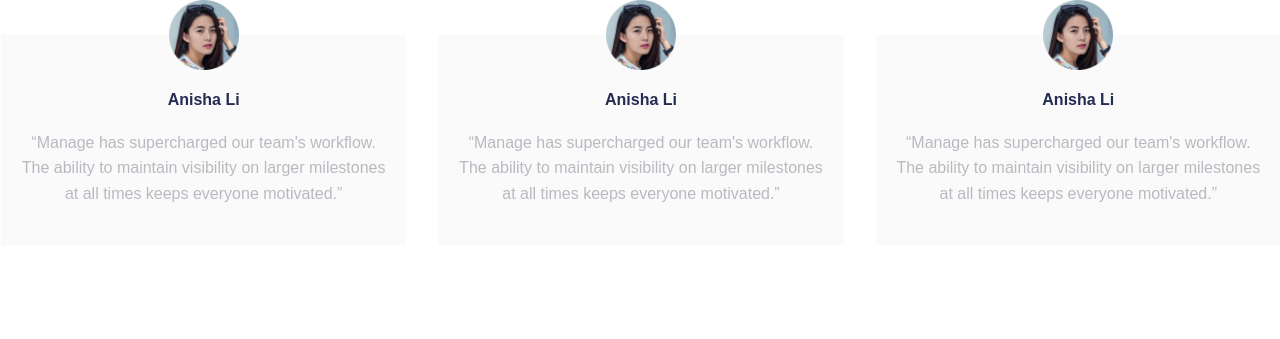
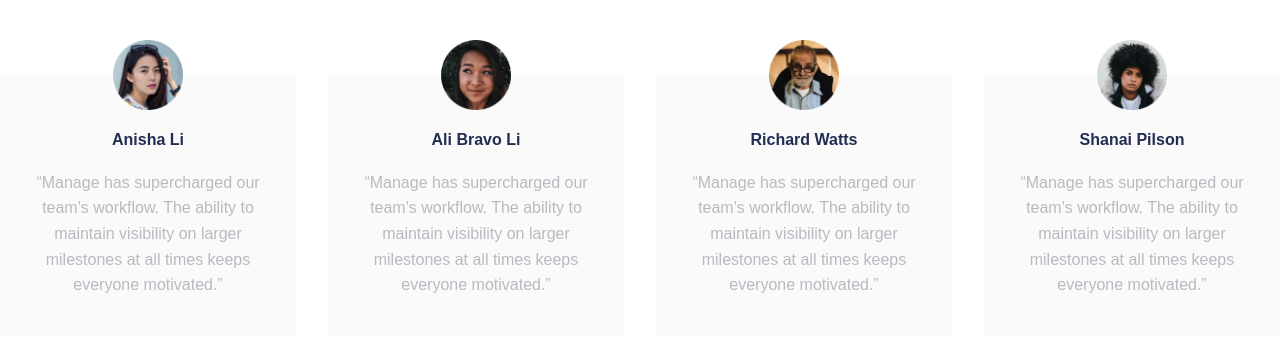
Before and after one commit to lucasgustavodiaz/examenFrontI, a plain HTML site: page test.html in a window 1280 px wide. Drawn offline with Linux system fonts and the light colour scheme.

Commit message:
varsion 1.0.4 agrego carrusel

```diff
--- a/css/style.css
+++ b/css/style.css
@@ -154,7 +154,7 @@
     width: 100%;
     display: flex;
     justify-content: center;
-
+    align-items: center;
 }
 
 /* INTRO */
@@ -220,6 +220,7 @@
 
 .testimony {
     text-align: center;
+    flex-direction: column;
 }
 
 .cards {
@@ -229,12 +230,33 @@
     gap: 2rem;
 }
 
-.card {
-    max-width: 445px;
+.owl-carousel.owl-theme {
+    margin-top: 2.5rem;
+    margin-bottom: 2.8rem;
+}
+
+.owl-carousel .owl-item img {
+    width: 70px;
+}
+
+.owl-theme .owl-dots .owl-dot.active span, .owl-theme .owl-dots .owl-dot:hover span {
+    background: var(--main-orange);
+}
+
+.owl-theme .owl-dots .owl-dot span {
+    border: 1.5px solid var(--main-orange);
+    background: none;
+}
+
+.card-head {
+    height: 35px;
+    position: relative;
+}
+
+.card-body {
     text-align: center;
+    padding: 3.5rem 1.3rem 2.4rem 1.3rem;
     background: var(--nuetro-gris-ligth);
-    position: relative;
-    padding: 3.5rem 1.3rem 2.4rem 1.3rem;
 }
 
 .card h5 {
@@ -249,7 +271,7 @@
     width: 70px;
     height: 70px;
     left: 50%;
-    top: -35px;
+    top: 0;
     transform: translateX(-50%);
 }
 
--- a/js/main.js
+++ b/js/main.js
@@ -1,3 +1,5 @@
+/* Carrusel */
+
 $('.owl-carousel').owlCarousel({
     loop:true,
     margin:32,
@@ -5,11 +7,26 @@
     responsive:{
         0:{
             items:1,
-            nav:false
         },
-        600:{
+        500:{
+            items:2,
+        },
+        800:{
             items:3,
-            nav:false
+        },
+        1110:{
+            items:4,
         },
     }
 })
+
+/* Menu hamburgesa */
+
+const toggle = document.querySelector('.toggle')
+        console.log(toggle)
+        const navUL = document.querySelector('nav.navegacion ul')
+        console.log(navUL)
+        toggle.addEventListener('click', () => {
+            navUL.classList.toggle('open')
+            toggle.classList.toggle('open')
+        })
--- a/test.html
+++ b/test.html
@@ -10,18 +10,19 @@
     <link rel="stylesheet" href="./css/owl.theme.default.min.css">
     <title>Document</title>
     <style>
+        .owl-carousel .owl-item img {
+            width: 70px;
+        }
+
         .card-head {
             height: 35px;
             background: #fff;
             position: relative;
         }
 
-        .owl-carousel .owl-item img {
-            width: 70px;
-        }
-
         .card {
             padding: 0;
+            /* sacar relative */
         }
 
         .card-body {
@@ -42,25 +43,29 @@
 
         <div class="card">
             <div class="card-head"><img src="./img/avatar-anisha.png" alt=""></div>
-
             <div class="card-body">
                 <h5>Anisha Li</h5>
                 <p>“Manage has supercharged our team's workflow. The ability to maintain visibility on larger milestones at all times keeps everyone motivated.”</p>
             </div>
         </div>
         <div class="card">
-            <div class="card-head"><img src="./img/avatar-anisha.png" alt=""></div>
-
+            <div class="card-head"><img src="./img/avatar-ali.png" alt=""></div>
             <div class="card-body">
-                <h5>Anisha Li</h5>
+                <h5>Ali Bravo Li</h5>
                 <p>“Manage has supercharged our team's workflow. The ability to maintain visibility on larger milestones at all times keeps everyone motivated.”</p>
             </div>
         </div>
         <div class="card">
-            <div class="card-head"><img src="./img/avatar-anisha.png" alt=""></div>
-
+            <div class="card-head"><img src="./img/avatar-richard.png" alt="Foto Richard"></div>
             <div class="card-body">
-                <h5>Anisha Li</h5>
+                <h5>Richard Watts</h5>
+                <p>“Manage has supercharged our team's workflow. The ability to maintain visibility on larger milestones at all times keeps everyone motivated.”</p>
+            </div>
+        </div>
+        <div class="card">
+            <div class="card-head"><img src="./img/avatar-shanai.png" alt="Foto Richard"></div>
+            <div class="card-body">
+                <h5>Shanai Pilson</h5>
                 <p>“Manage has supercharged our team's workflow. The ability to maintain visibility on larger milestones at all times keeps everyone motivated.”</p>
             </div>
         </div>
```
Also changed, not shown: index.html (+31 -22 lines).
